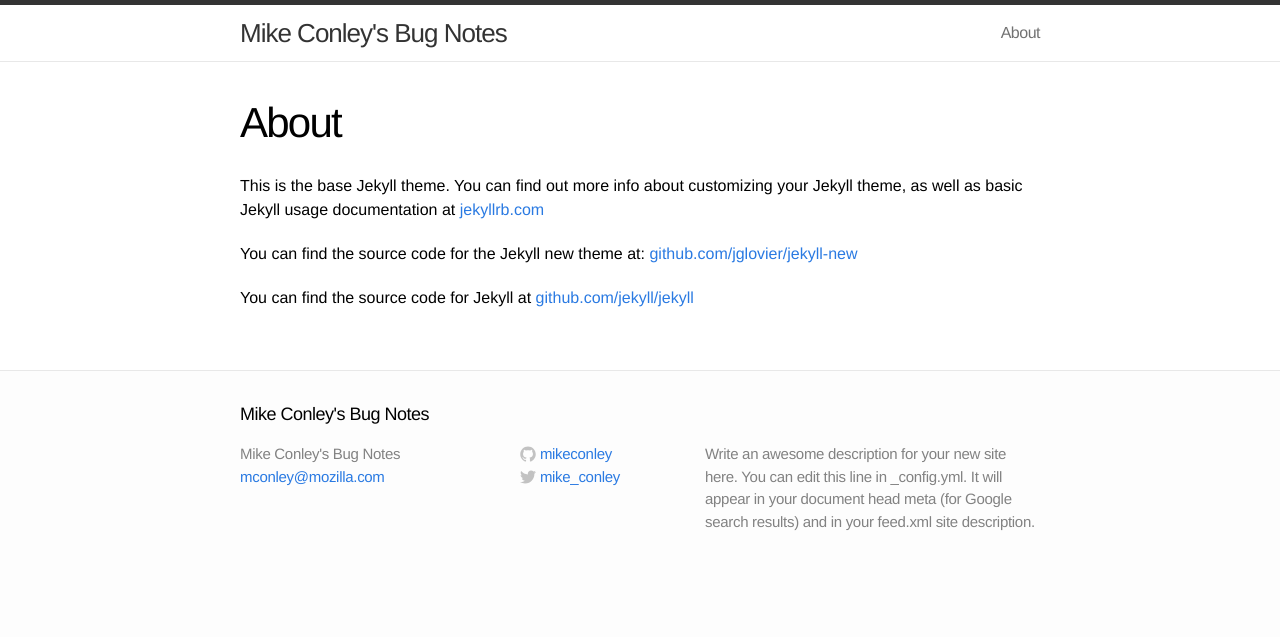
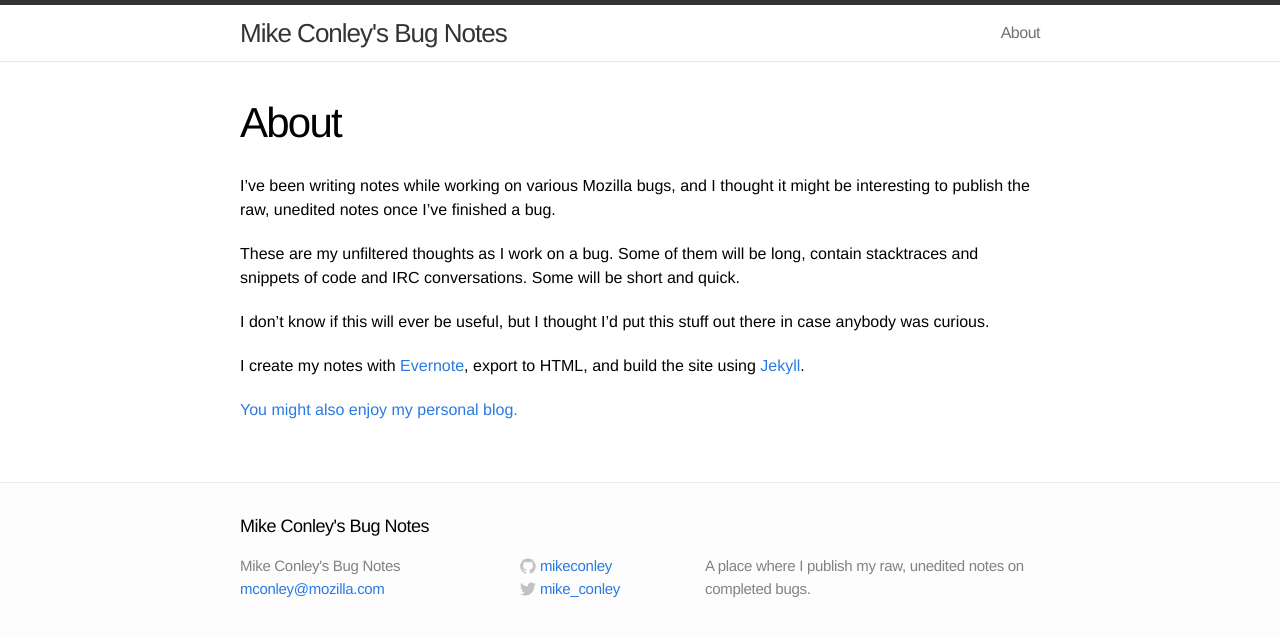
Before and after one commit to mikeconley/bugnotes, a Jekyll site: the page built from about.md, in a window 1280 px wide. Shown: the top 637 px of the page. Built offline with Jekyll 4.4.1, drawn with Linux system fonts in a browser that asks for light colours.

Commit message:
First post, edited About page.

```diff
--- a/_config.yml
+++ b/_config.yml
@@ -1,7 +1,7 @@
 # Site settings
 title: "Mike Conley's Bug Notes"
 email: mconley@mozilla.com
-description: "Write an awesome description for your new site here. You can edit this line in _config.yml. It will appear in your document head meta (for Google search results) and in your feed.xml site description."
+description: "A place where I publish my raw, unedited notes on completed bugs."
 baseurl: "http://people.mozilla.org/~mconley2/bugnotes"
 url: "http://people.mozilla.org/~mconley2/bugnotes"
 twitter_username: mike_conley
@@ -9,6 +9,6 @@
 
 # Build settings
 markdown: kramdown
-permalink: pretty
+permalink: /:title.html
 
 exclude: [node_modules]
--- a/about.md
+++ b/about.md
@@ -4,8 +4,12 @@
 permalink: /about/
 ---
 
-This is the base Jekyll theme. You can find out more info about customizing your Jekyll theme, as well as basic Jekyll usage documentation at [jekyllrb.com](http://jekyllrb.com/)
+I've been writing notes while working on various Mozilla bugs, and I thought it might be interesting to publish the raw, unedited notes once I've finished a bug.
 
-You can find the source code for the Jekyll new theme at: [github.com/jglovier/jekyll-new](https://github.com/jglovier/jekyll-new)
+These are my unfiltered thoughts as I work on a bug. Some of them will be long, contain stacktraces and snippets of code and IRC conversations. Some will be short and quick.
 
-You can find the source code for Jekyll at [github.com/jekyll/jekyll](https://github.com/jekyll/jekyll)
+I don't know if this will ever be useful, but I thought I'd put this stuff out there in case anybody was curious.
+
+I create my notes with [Evernote](http://evernote.com/), export to HTML, and build the site using [Jekyll](https://github.com/jekyll/jekyll).
+
+[You might also enjoy my personal blog.](http://www.mikeconley.ca)
```
Also changed, not shown: _posts/2014-08-06-bug-1013744.html (added, +9 -0 lines), _posts/2014-08-06-welcome-to-jekyll.markdown (deleted, +0 -24 lines).
